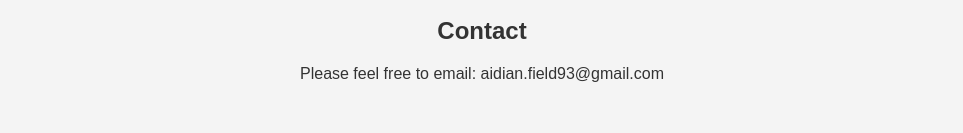
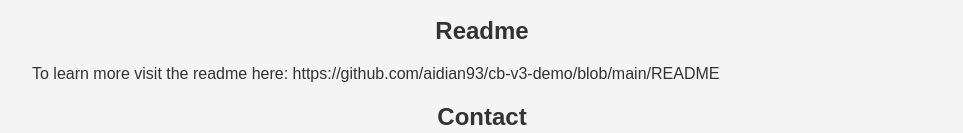
Before and after one commit to aidian93/cb-v3-demo, a plain HTML site: page index.html in a window 1280 px wide. Shown: the part 6492-6625 px from the top of the page, without its empty margins (158-1121 px from the left). Drawn offline with Linux system fonts and the light colour scheme.

Commit message:
Update index.html

```diff
--- a/index.html
+++ b/index.html
@@ -119,6 +119,9 @@
     <li><strong>Ignition</strong> – User interface and script/app control visualization</li>
   </ul>
 
+  <h2 style="text-align: center;">Readme</h2>
+  <p>To learn more visit the readme here: https://github.com/aidian93/cb-v3-demo/blob/main/README</p>
+
   <h2 style="text-align: center;">Contact</h2>
   <p style="text-align: center;">Please feel free to email: aidian.field93@gmail.com</p>
 </section>
```
